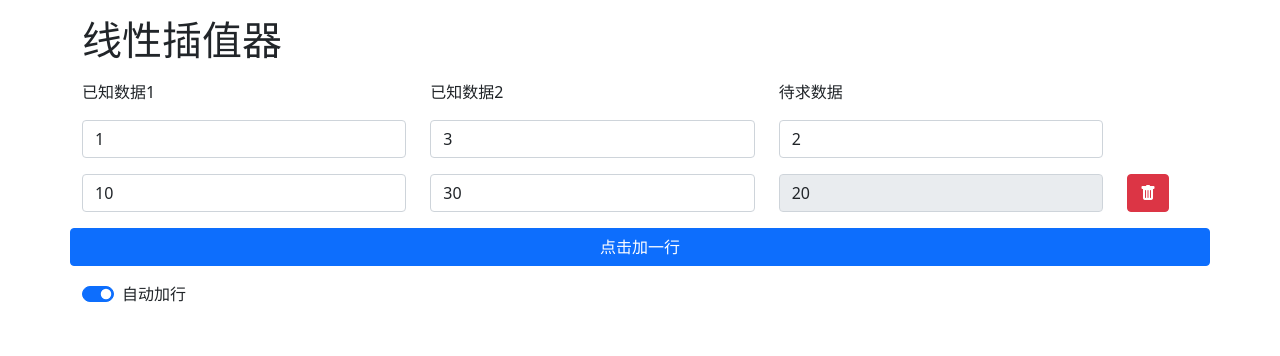
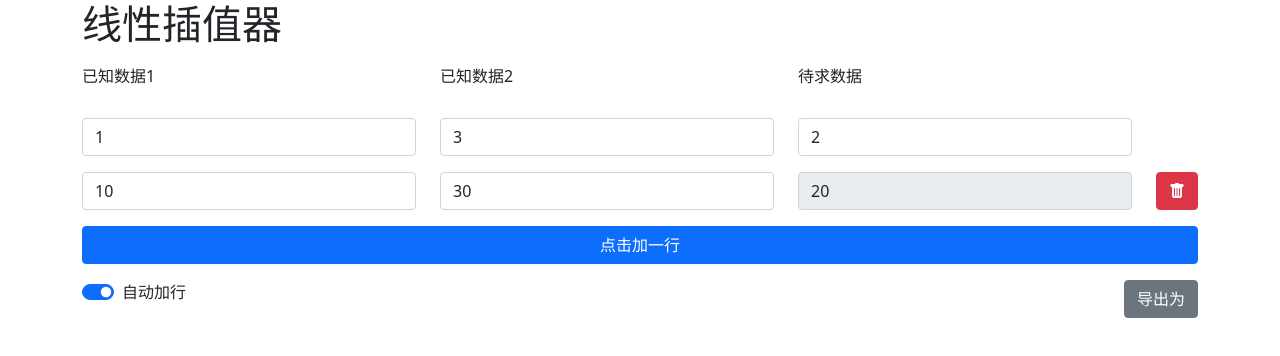
Before and after one commit to worranhin/linear-interpolator, a Vue app: page / in a window 1280 px wide. Shown: the top 356 px of the page. Built offline with nearby package versions, Linux system fonts and the light colour scheme.

Commit message:
优化布局

```diff
--- a/index.html
+++ b/index.html
@@ -11,7 +11,10 @@
 </head>
 
 <body>
-    <div class="container mt-3" id="app"></div>
+    <div class="container">
+        <h1>线性插值器</h1>
+        <div id="app"></div>
+    </div>
     <script type="module" src="./src/index.js"></script>
 </body>
 
--- a/src/App.vue
+++ b/src/App.vue
@@ -8,14 +8,35 @@
         @update:data="handleUpdateData"
         @deleteRow="handleDeleteRow"
     ></getdata-row>
-    <div class="row">
-        <button @click="addRow" type="button" class="btn btn-primary col-12">点击加一行</button>
+    <div class="row my-3">
+        <div class="col">
+            <button @click="addRow" type="button" class="btn btn-primary addRow">点击加一行</button>
+        </div>
     </div>
-    <div class="form-check form-switch mt-3">
-        <input class="form-check-input" role="switch" type="checkbox" v-model="isAutoAdd" id="autoAdd">
-        <label class="form-check-label" for="autoAdd">自动加行</label>
+    <div class="row my-3">
+        <div class="col">
+            <div class="form-check form-switch">
+                <input
+                    class="form-check-input"
+                    role="switch"
+                    type="checkbox"
+                    v-model="isAutoAdd"
+                    id="autoAdd"
+                />
+                <label class="form-check-label" for="autoAdd">自动加行</label>
+            </div>
+        </div>
+        <div class="col-auto">
+            <button class="btn btn-secondary ">导出为</button>
+        </div>
     </div>
 </template>
+
+<style>
+.addRow {
+    width: 100%;
+}
+</style>
 
 <script>
 import HeadRow from './components/HeadRow.vue';
@@ -61,9 +82,9 @@ const App = {
                 }
             }).then(() => {
                 window.scrollBy({  // 在添加新行后滚动至底部
-                        top: window.innerHeight,
-                        behavior: 'smooth'
-                    });
+                    top: window.innerHeight,
+                    behavior: 'smooth'
+                });
             });
         },
 
@@ -100,7 +121,7 @@ const App = {
              * 暂时不知道怎么解决，也许可以在删除最后一行时，将 currentId 减一
              * 但是又觉得没有必要，甚为纠结
              ***************************************************************************/
-            if (this.isAutoAdd === true && id === this.currentId && typeof(targetData.expect) === 'number') {
+            if (this.isAutoAdd === true && id === this.currentId && typeof (targetData.expect) === 'number') {
                 this.addRow();
             }
         },
--- a/src/components/GetDataRow.vue
+++ b/src/components/GetDataRow.vue
@@ -11,10 +11,10 @@
             placeholder="请输入第二个数据"
         ></input-box>
         <output-box :model-value="data.expect"></output-box>
-        <div class="col-2 col-sm-1 align-self-center">
+        <div class="col-auto align-self-center">
             <button class="align-self-center btn btn-danger" @click="$emit('deleteRow', data.id)">
-            <i class="bi bi-trash-fill"></i>
-        </button>
+                <i class="bi bi-trash-fill"></i>
+            </button>
         </div>
     </div>
 </template>
--- a/src/components/HeadRow.vue
+++ b/src/components/HeadRow.vue
@@ -1,9 +1,13 @@
 <template>
-    <h1>线性插值器</h1>
     <div class="row my-3">
         <div class="col">已知数据1</div>
         <div class="col">已知数据2</div>
         <div class="col">待求数据</div>
-        <div class="col-2 col-sm-1 align-self-center"></div>
+        <!-- 这个 div 是为了使输入框对齐 -->
+        <div class="col-auto align-self-center invisible">
+            <button class="align-self-center btn btn-danger">
+                <i class="bi bi-trash-fill"></i>
+            </button>
+        </div>
     </div>
 </template>
--- a/src/components/PresetRow.vue
+++ b/src/components/PresetRow.vue
@@ -3,7 +3,12 @@
         <input-box :model-value="data.data1" @update:model-value="handleUpdate($event, 'data1')"></input-box>
         <input-box :model-value="data.data2" @update:model-value="handleUpdate($event, 'data2')"></input-box>
         <input-box :model-value="data.expect" @update:model-value="handleUpdate($event, 'expect')"></input-box>
-        <div class="col-2 col-sm-1 align-self-center"></div>
+        <!-- 这个 div 是为了使输入框对齐 -->
+        <div class="col-auto align-self-center invisible">
+            <button class="align-self-center btn btn-danger">
+                <i class="bi bi-trash-fill"></i>
+            </button>
+        </div>
     </div>
 </template>
 
```
